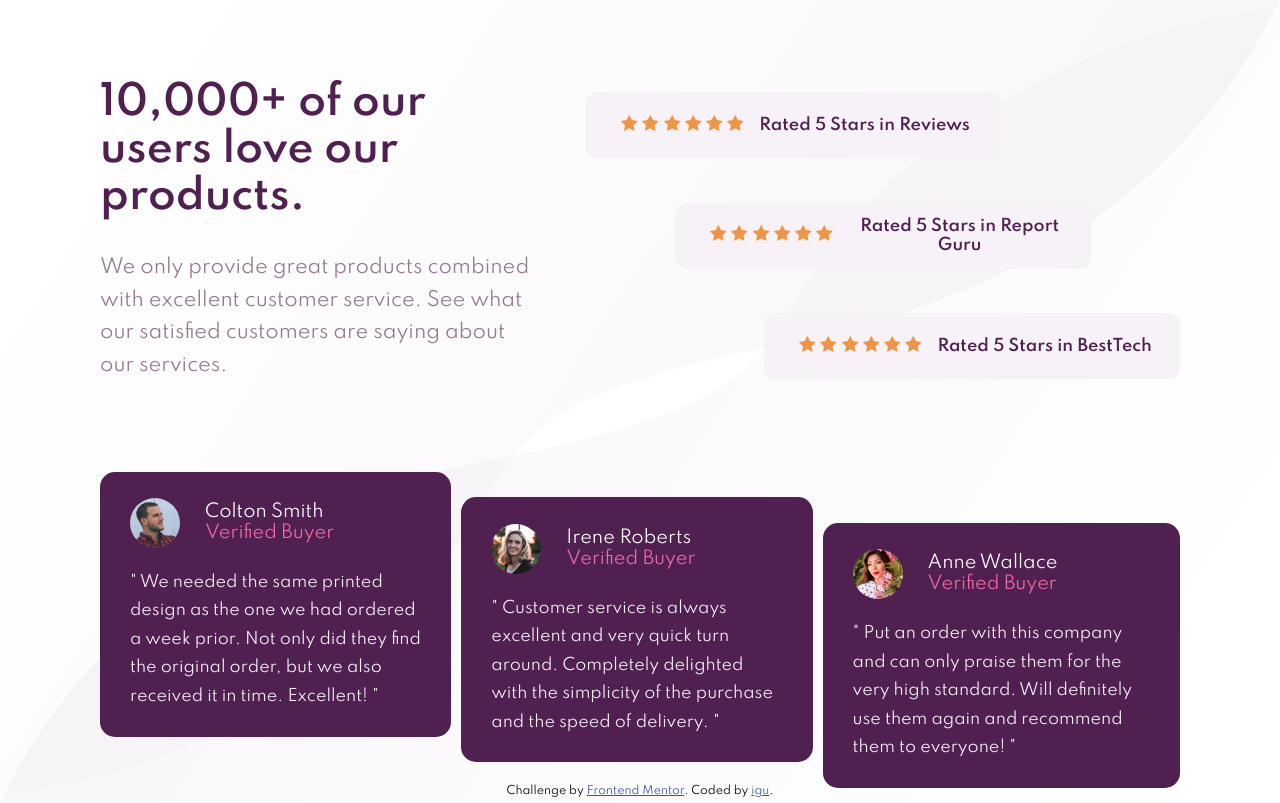
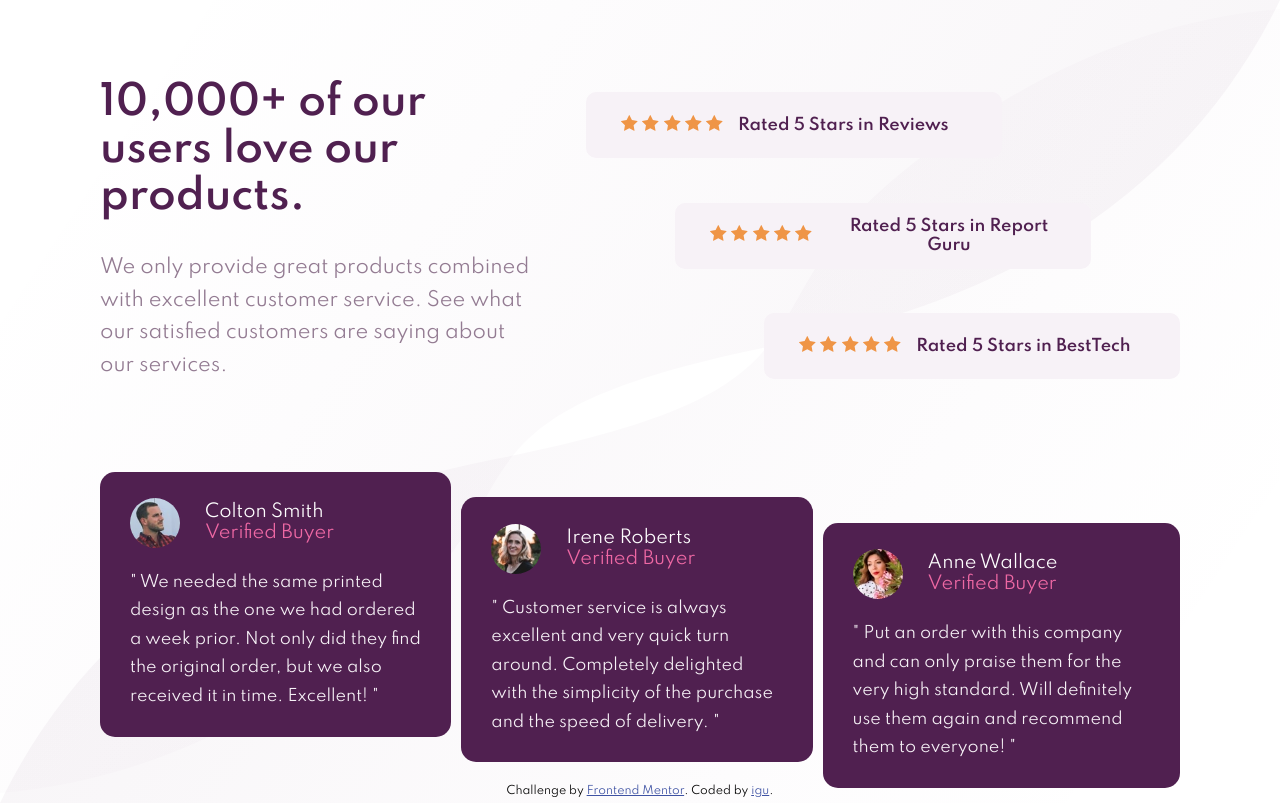
Before and after one commit to mit-igu/social-proof-section, a plain HTML site: page index.html in a window 1280 px wide. Drawn offline with Linux system fonts and the light colour scheme.

Commit message:
adding imgs alt tags

```diff
--- a/index.html
+++ b/index.html
@@ -32,12 +32,11 @@
       <div class="ratings">
         <div class="ratingItem">
           <div class="stars">
-            <img src="images/icon-star.svg">
-            <img src="images/icon-star.svg">
-            <img src="images/icon-star.svg">
-            <img src="images/icon-star.svg">
-            <img src="images/icon-star.svg">
-            <img src="images/icon-star.svg">
+            <img src="images/icon-star.svg" alt="">
+            <img src="images/icon-star.svg" alt="">
+            <img src="images/icon-star.svg" alt="">
+            <img src="images/icon-star.svg" alt="">
+            <img src="images/icon-star.svg" alt="">
           </div>
           <p>
             Rated 5 Stars in Reviews
@@ -46,12 +45,11 @@
 
         <div class="ratingItem">
           <div class="stars">
-            <img src="images/icon-star.svg">
-            <img src="images/icon-star.svg">
-            <img src="images/icon-star.svg">
-            <img src="images/icon-star.svg">
-            <img src="images/icon-star.svg">
-            <img src="images/icon-star.svg">
+            <img src="images/icon-star.svg" alt="">
+            <img src="images/icon-star.svg" alt="">
+            <img src="images/icon-star.svg" alt="">
+            <img src="images/icon-star.svg" alt="">
+            <img src="images/icon-star.svg" alt="">
           </div>
           <p>
             Rated 5 Stars in Report Guru
@@ -60,12 +58,11 @@
 
         <div class="ratingItem">
           <div class="stars">
-            <img src="images/icon-star.svg">
-            <img src="images/icon-star.svg">
-            <img src="images/icon-star.svg">
-            <img src="images/icon-star.svg">
-            <img src="images/icon-star.svg">
-            <img src="images/icon-star.svg">
+            <img src="images/icon-star.svg" alt="">
+            <img src="images/icon-star.svg" alt="">
+            <img src="images/icon-star.svg" alt="">
+            <img src="images/icon-star.svg" alt="">
+            <img src="images/icon-star.svg" alt="">
           </div>
           <p>
             Rated 5 Stars in BestTech
@@ -76,7 +73,7 @@
       <div class="reviews">
         <div class="reviewItem">
           <div class="author">
-            <img class="authorImg" src="./images/image-colton.jpg">
+            <img class="authorImg" src="./images/image-colton.jpg" alt="profile pic">
             <div class="authorText">
               <h4>
                 Colton Smith
@@ -95,7 +92,7 @@
 
         <div class="reviewItem">
           <div class="author">
-            <img class="authorImg" src="./images/image-irene.jpg">
+            <img class="authorImg" src="./images/image-irene.jpg" alt="profile pic">
             <div class="authorText">
               <h4>
                 Irene Roberts
@@ -113,7 +110,7 @@
 
         <div class="reviewItem">
           <div class="author">
-            <img class="authorImg" src="./images/image-anne.jpg">
+            <img class="authorImg" src="./images/image-anne.jpg" alt="profile pic">
             <div class="authorText">
               <h4>
                 Anne Wallace
```
